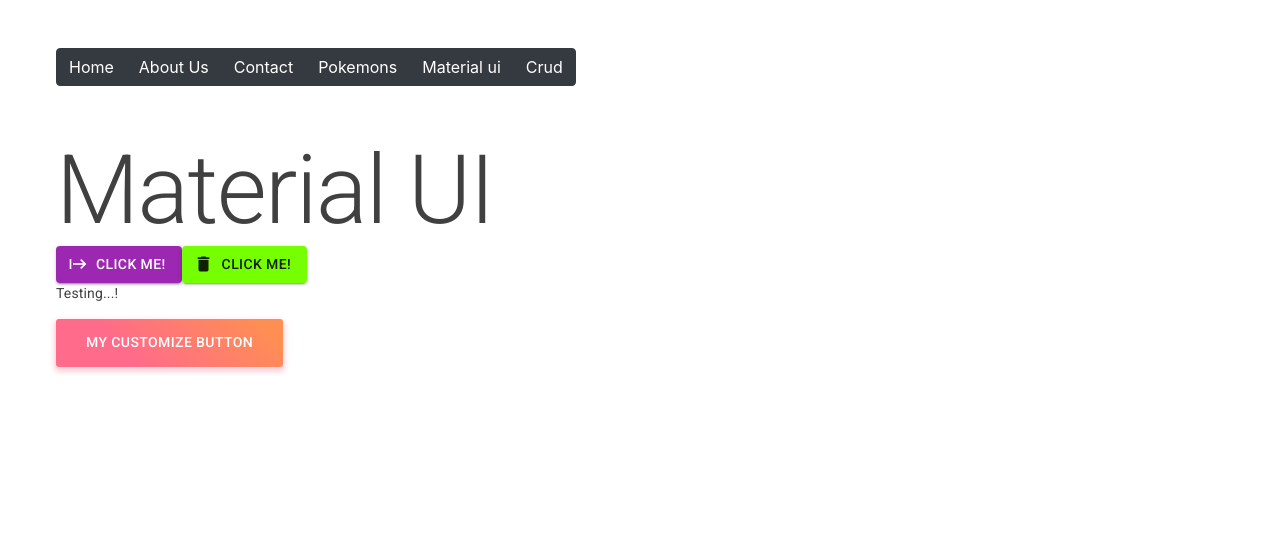
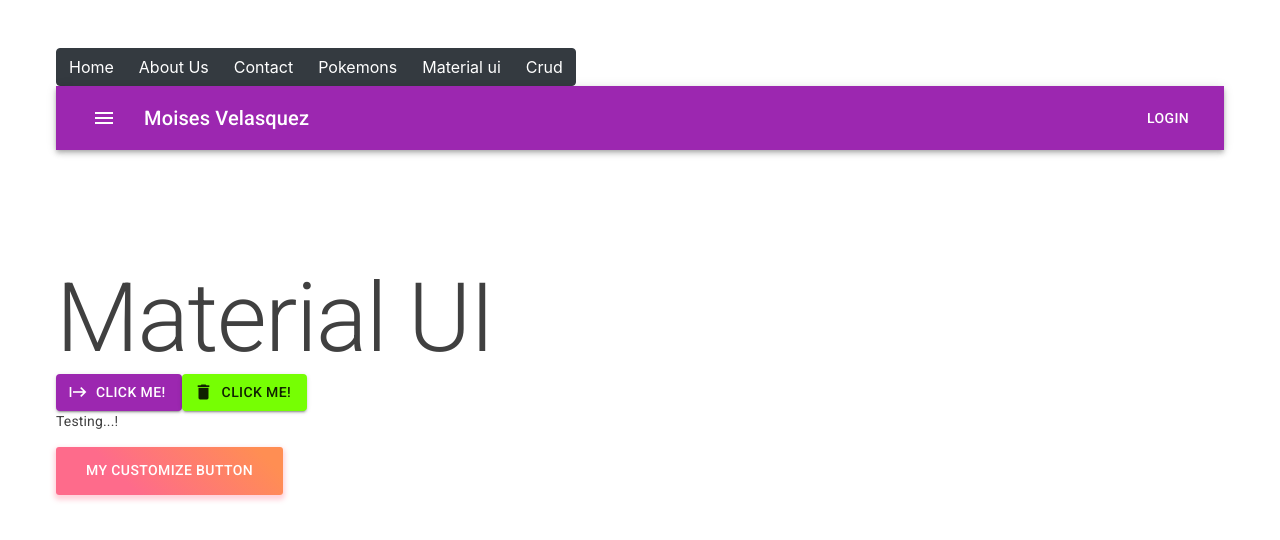
Before and after one commit to moive/react-hooks, a React (Create React App) app: page /material-ui in a window 1280 px wide. Shown: the top 540 px of the page. Built offline with nearby package versions, Linux system fonts and the light colour scheme.

Commit message:
added Navbar

```diff
--- a/package.json
+++ b/package.json
@@ -4,6 +4,7 @@
   "private": true,
   "dependencies": {
     "@material-ui/core": "^4.11.2",
+    "@material-ui/icons": "^4.11.2",
     "@testing-library/jest-dom": "^5.11.6",
     "@testing-library/react": "^11.2.2",
     "@testing-library/user-event": "^12.6.0",
--- a/src/App.js
+++ b/src/App.js
@@ -20,6 +20,7 @@ import generateStore from './redux/store';
 import MaterialUi from './components/MaterialUi';
 import { ThemeProvider } from '@material-ui/core';
 import theme from '../src/configTheme';
+import NavBar from './components/NavBar';
 
 
 function App() {
@@ -132,6 +133,7 @@ function App() {
           </Route>
           <Route path="/material-ui">
             <ThemeProvider theme={theme}>
+              <NavBar/>
               <MaterialUi/>
             </ThemeProvider>
           </Route>
--- /dev/null
+++ b/src/components/NavBar.jsx
@@ -0,0 +1,35 @@
+import React from 'react';
+import { AppBar, IconButton, makeStyles, Toolbar, Typography, Button } from '@material-ui/core';
+import MenuIcon from '@material-ui/icons/Menu';
+
+
+const useStyles = makeStyles(theme => ({
+    offset: theme.mixins.toolbar,
+    menuButton: {
+        marginRight: theme.spacing(2)
+    },
+    title:{
+        flexGrow:1
+    }
+}));
+const NavBar = () => {
+    const classes = useStyles();
+    return (
+        <div>
+            <AppBar position="sticky">
+                <Toolbar>
+                    <IconButton color="inherit" className={classes.menuButton}>
+                        <MenuIcon/>
+                    </IconButton>
+                    <Typography variant="h6" className={classes.title}>Moises Velasquez</Typography>
+                    <Button variant="text" color="inherit">
+                        Login
+                    </Button>
+                </Toolbar>
+            </AppBar>
+            <div className={classes.offset}></div>
+        </div>
+    )
+}
+
+export default NavBar
```
Also changed, not shown: 2 other files (tests, documents, lock files or other folders).
